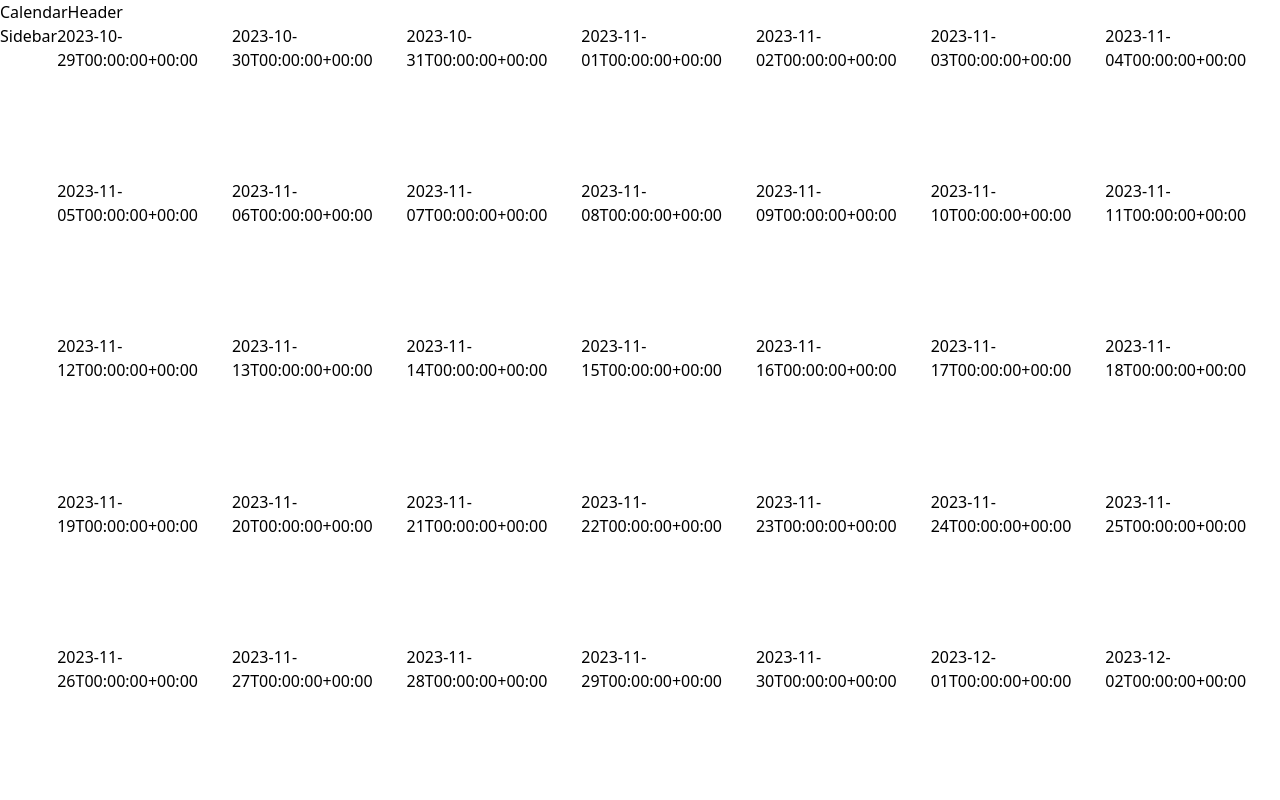
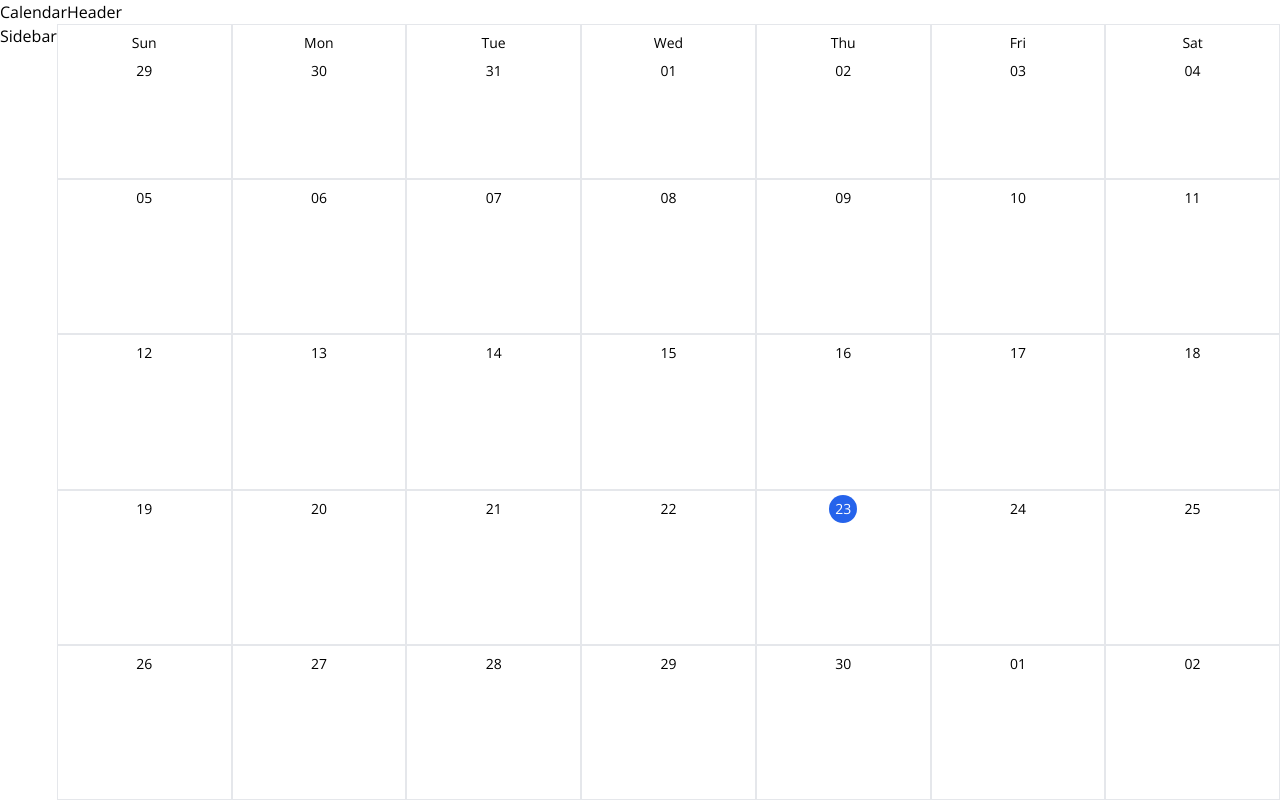
Before and after one commit to Hrithik0112/Time-Wrap, a React (Vite) app: page / in a window 1280 px wide. Built offline with nearby package versions, Linux system fonts and the light colour scheme.

Commit message:
added date and day in ui, and Mark current day

```diff
--- a/index.html
+++ b/index.html
@@ -3,6 +3,10 @@
   <head>
     <meta charset="UTF-8" />
     <link rel="icon" type="image/png" href="/favicon.png" />
+    <link
+      href="https://fonts.googleapis.com/css2?family=Open+Sans:wght@400;600;700&display=swap"
+      rel="stylesheet"
+    />
     <meta name="viewport" content="width=device-width, initial-scale=1.0" />
     <title>Digi - Calendar</title>
   </head>
--- a/src/components/Day.jsx
+++ b/src/components/Day.jsx
@@ -1,7 +1,20 @@
+import dayjs from "dayjs";
 import React from "react";
 
-function Day({ day }) {
-  return <div>{day.format()}</div>;
+function Day({ day, rowIdx }) {
+  function getCurrentDay() {
+    return day.format("DD-MM-YY") === dayjs().format("DD-MM-YY")
+      ? "bg-blue-600 text-white rounded-full w-7"
+      : "";
+  }
+  return (
+    <div className="border border-gray-200 flex flex-col">
+      <header className="flex flex-col items-center">
+        {rowIdx === 0 && <p className="text-sm mt-2">{day.format("ddd")}</p>}
+        <p className={`text-sm p-1 my-1 text-center ${getCurrentDay()}`}>{day.format("DD")}</p>
+      </header>
+    </div>
+  );
 }
 
 export default Day;
--- a/src/components/Month.jsx
+++ b/src/components/Month.jsx
@@ -7,7 +7,7 @@ function Month({ month }) {
       {month.map((row, i) => (
         <React.Fragment key={i}>
           {row.map((day, index) => (
-            <Day day={day} key={index} />
+            <Day day={day} key={index} rowIdx={i} />
           ))}
         </React.Fragment>
       ))}
--- a/tailwind.config.js
+++ b/tailwind.config.js
@@ -2,7 +2,14 @@
 export default {
   content: ["./index.html", "./src/**/*.{js,ts,jsx,tsx}"],
   theme: {
-    extend: {},
+    extend: {
+      fontFamily: {
+        sans: ["Open Sans"],
+      },
+      gridTemplateColumns: {
+        "1/5": "1fr 5fr",
+      },
+    },
   },
   plugins: [],
 };
```
